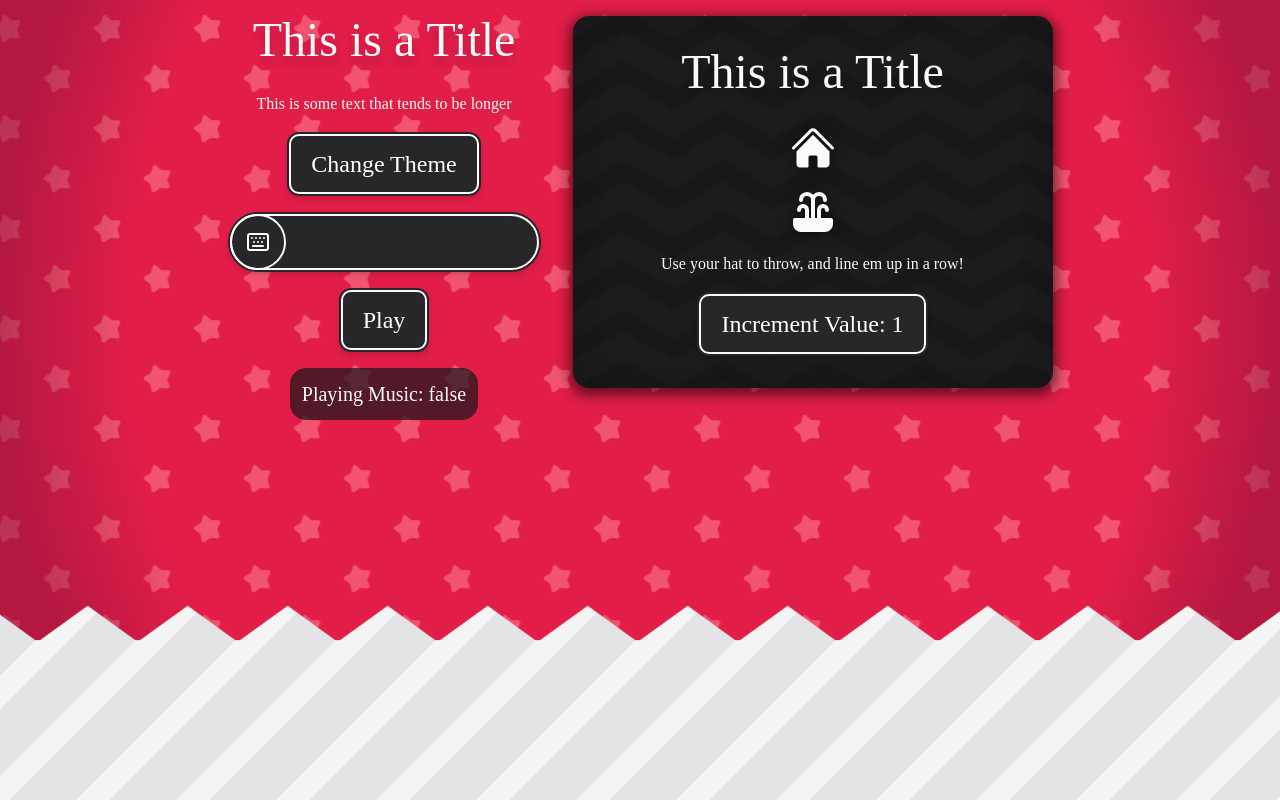
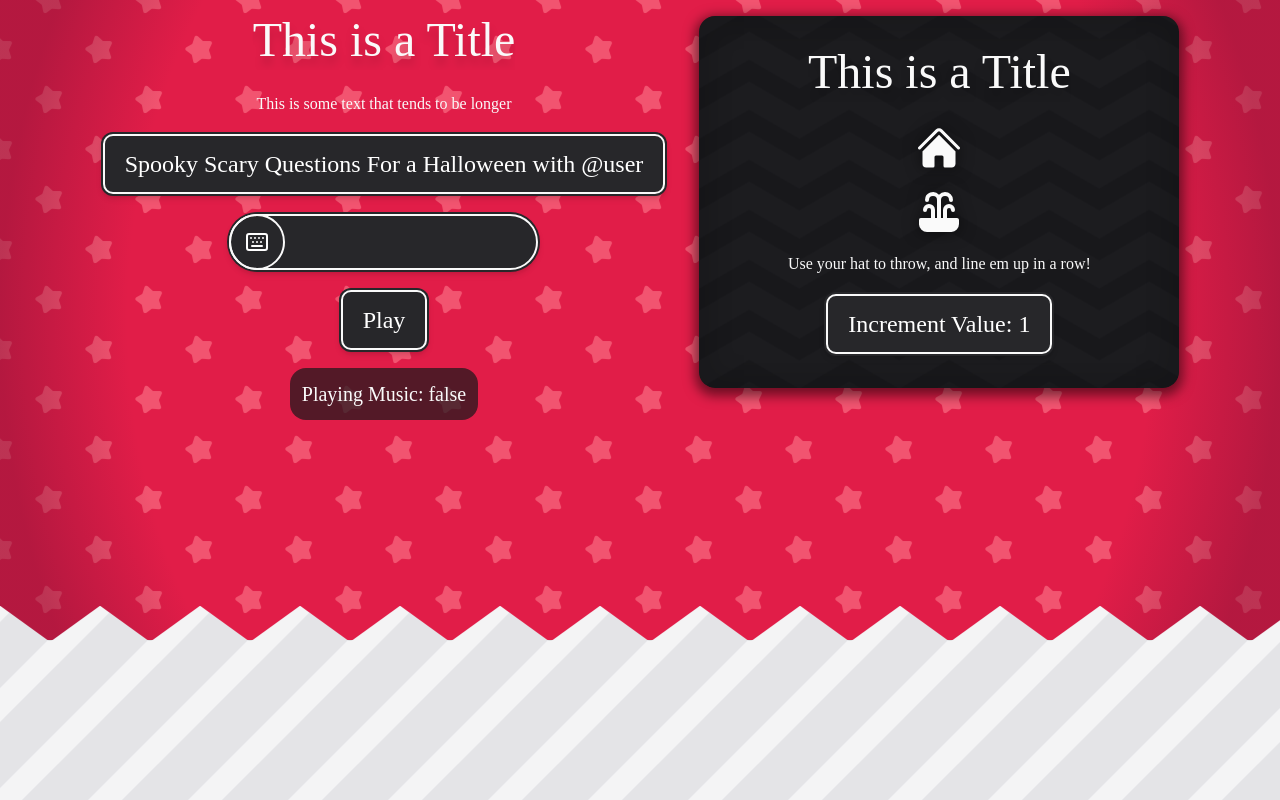
Before and after one commit to WixeI/quiz-time, a Next.js app: page / in a window 1280 px wide. Built offline with nearby package versions, Linux system fonts and the light colour scheme; a web font is replaced by a local one.

Commit message:
Added utility functions for QuizInstance and QuizTemplate

```diff
--- a/app/page.tsx
+++ b/app/page.tsx
@@ -14,6 +14,7 @@ import { Icon } from "@/components/Icon";
 import { Card } from "@/components/Card";
 import { MaskZigZag } from "@/components/MaskZigZag";
 import { Box } from "@/components/Box";
+import { QuizList } from "@/data/quiz";
 // import { PatternPumpkin } from "@/components/PatternPumpkin";
 
 export default function Home() {
@@ -48,15 +49,18 @@ export default function Home() {
             </Title>
             <Text>This is some text that tends to be longer</Text>
 
+            {QuizList.map((quiz) => (
               <Button
+                key={quiz.id}
                 onClick={() => {
-                import("../components/PatternPumpkin").then((comp) => {
-                  setComponent(comp.PatternPumpkin);
+                  import(`../components/${quiz.design.visual.backdropSrc}`).then((comp) => {
+                    setComponent(comp[quiz.design.visual.backdropSrc]);
                   });
                 }}
               >
-              Change Theme
+                {quiz.title}
               </Button>
+            ))}
 
             <Input />
 
--- a/data/quiz.tsx
+++ b/data/quiz.tsx
@@ -1,6 +1,7 @@
-import { QuizTemplate } from "@/types/types";
+import { QuestionAnswer, QuizInstance, QuizTemplate, UserProfile } from "@/types/types";
+import { v4 as uuidv4 } from "uuid";
 
-const QuizList: QuizTemplate[] = [
+export const QuizList: QuizTemplate[] = [
   {
     id: "",
     title: "Spooky Scary Questions For a Halloween with @user",
@@ -8,7 +9,7 @@ const QuizList: QuizTemplate[] = [
     questionPool: [
       {
         id: "",
-        prompt: "You were visited by some kids you don't know. Trick or Treat?",
+        prompt: "@user were visited by some kids they don't know. Trick or Treat?",
         options: [
           {
             id: "",
@@ -634,13 +635,28 @@ const QuizList: QuizTemplate[] = [
   },
 ];
 
-const generateQuiz = (quiz: QuizTemplate): QuizTemplate => {
-  // Generate ID for QuizTemplate
-
-  // Generate ID for questionPool items
-
-  // Generate ID for option items
+/** Creates a QuizInstance based on a QuizTemplate. This object is created when the user finishes answering all questions with their preferences to create a QuizInstance off of a QuizTemplate they were seeing */
+export const createCompleteQuizTemplate = (
+  templateID: string,
+  user: UserProfile,
+  questionList: QuestionAnswer[]
+): QuizInstance => {
+  const QuizInstance: QuizInstance = {
+    id: uuidv4(),
+    templateID: templateID,
+    owner: user,
+    questionList: questionList,
+    leaderboard: [],
+  };
 
   // Return statement
-  return quiz;
+  return QuizInstance;
 };
+
+/** Formats the QuizTemplate object to replace any variables in string prompts with their respective values */
+export const formatQuiz = (quiz: QuizTemplate, user: UserProfile) => {
+  quiz.title = quiz.title.replace("@user", user.nickname);
+  quiz.description = quiz.description.replace("@user", user.nickname);
+
+  quiz.questionPool.map((question) => (question.prompt = question.prompt.replace("@user", user.nickname)));
+};
--- a/package.json
+++ b/package.json
@@ -12,11 +12,13 @@
     "@heroicons/react": "^2.1.3",
     "@tabler/icons-react": "^3.3.0",
     "class-variance-authority": "^0.7.0",
+    "crypto-js": "^4.2.0",
     "next": "14.2.2",
     "react": "^18",
     "react-dom": "^18",
     "react-icons": "^5.2.0",
     "tailwind-merge": "^2.3.0",
+    "uuid": "^10.0.0",
     "zod": "^3.23.8",
     "zustand": "^4.5.2"
   },
@@ -24,6 +26,7 @@
     "@types/node": "^20",
     "@types/react": "^18",
     "@types/react-dom": "^18",
+    "@types/uuid": "^10.0.0",
     "eslint": "^8",
     "eslint-config-next": "14.2.2",
     "postcss": "^8",
--- a/types/schemas.ts
+++ b/types/schemas.ts
@@ -94,6 +94,7 @@ export const quizResultSchema = z
   });
 
 export const quizInstanceSchema = z.object({
+  id: z.string().uuid(),
   templateID: z.string().uuid(),
   owner: userProfileSchema,
   questionList: z.array(questionAnswerSchema),
```
Also changed, not shown: 2 other files (tests, documents, lock files or other folders). Lines whose indentation alone changed are shown as unchanged.
